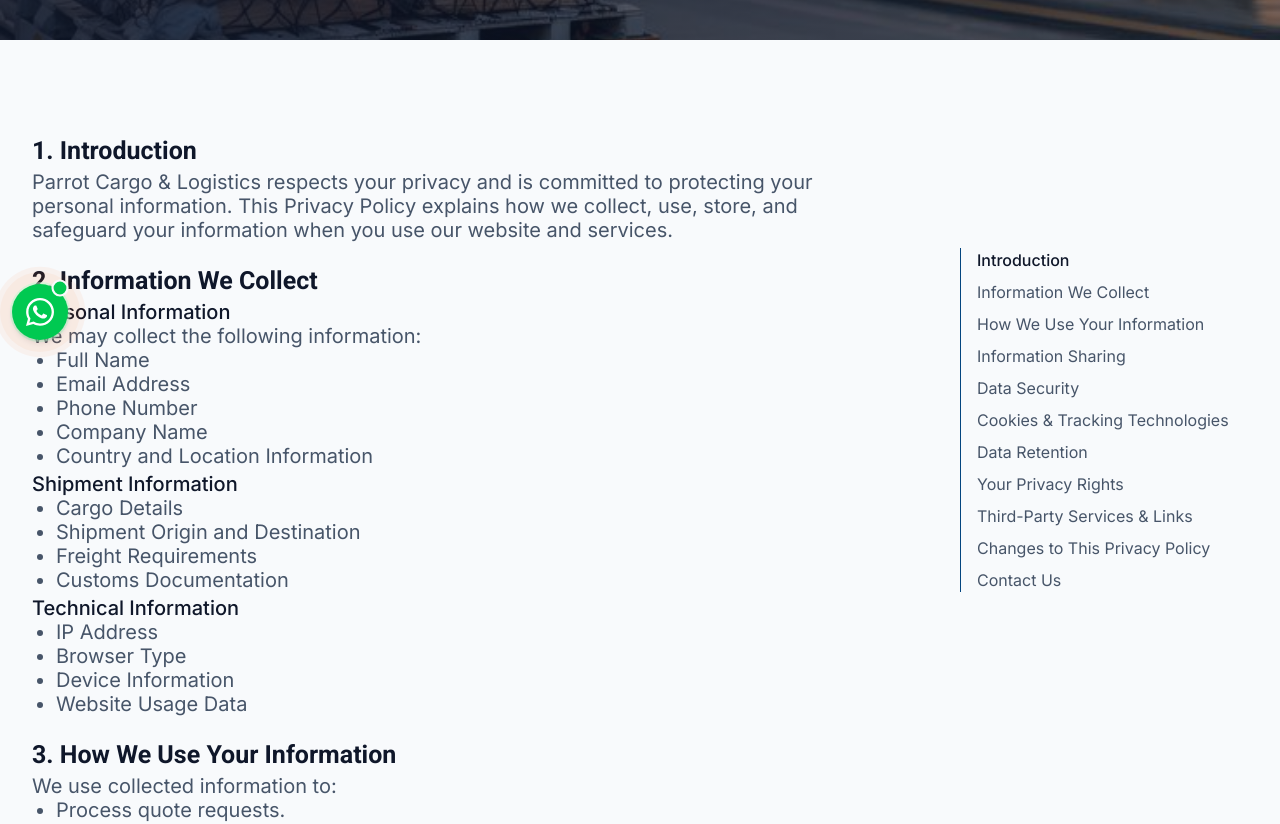
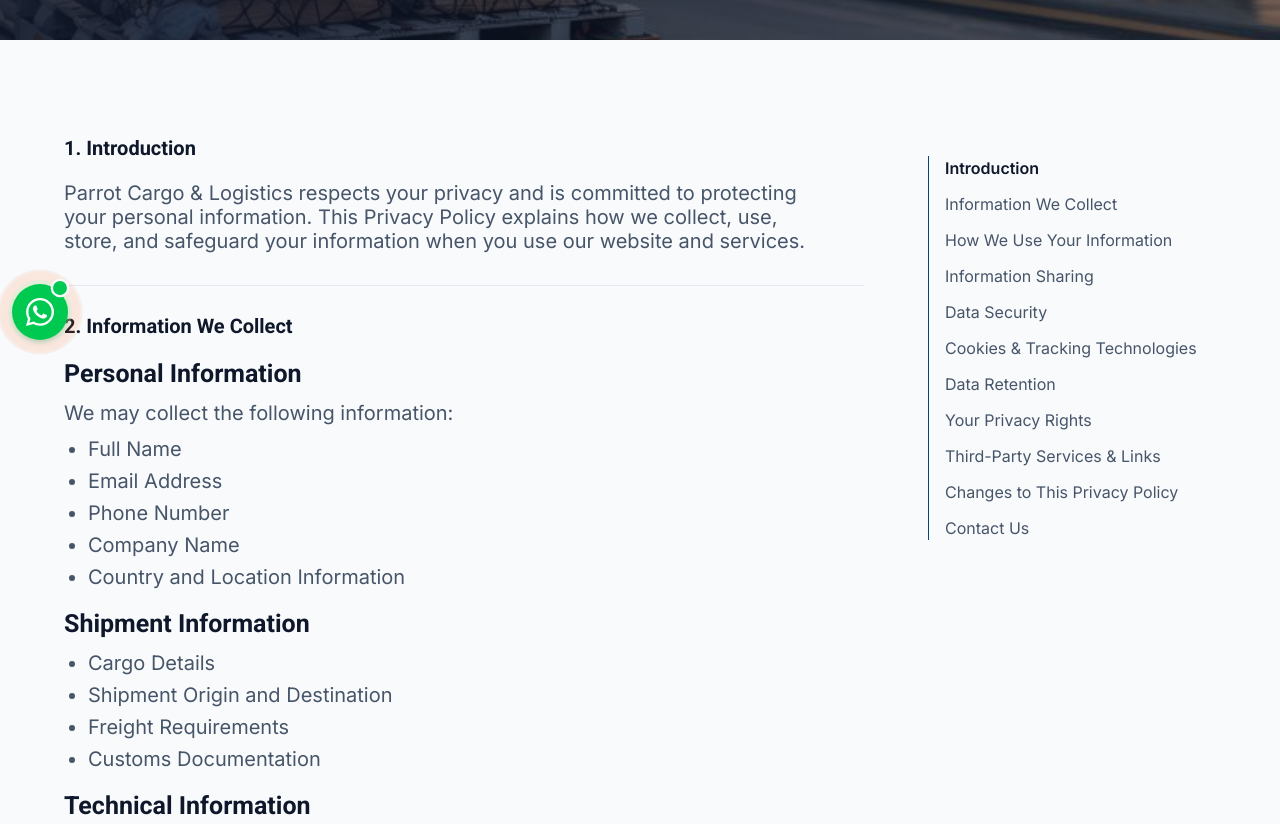
Before and after one commit to SumadTech/Parrot-Cargo, a Next.js app: page /privacy-policy in a window 1280 px wide. Shown: the part 420-1244 px from the top of the page. Built offline with nearby package versions, Linux system fonts and the light colour scheme; no server answers.

Commit message:
style(legal): improve legal content spacing

```diff
--- a/components/sections/legal/legal-content-section.tsx
+++ b/components/sections/legal/legal-content-section.tsx
@@ -20,9 +20,9 @@
   return (
     <Section className="bg-background">
       <Container>
-        <div className="grid grid-cols-1 gap-10 lg:grid-cols-[minmax(0,1fr)_18rem] lg:items-start xl:gap-16">
+        <div className="mx-auto grid max-w-6xl grid-cols-1 gap-10 lg:grid-cols-[minmax(0,1fr)_18rem] lg:items-start xl:gap-16">
           <MotionWrapper className="min-w-0">
-            <article className="max-w-4xl text-body-3 text-heading">
+            <article className="max-w-4xl text-body-3 leading-8 text-heading">
               {sections.map((section, index) => {
                 const sectionId = slugify(section.key);
 
@@ -30,28 +30,40 @@
                   <section
                     key={section.key}
                     id={sectionId}
-                    className={cn(index > 0 ? "mt-6" : "")}
+                    className={cn(
+                      "scroll-mt-32",
+                      index > 0 ? "mt-8 border-t border-stroke pt-7" : "",
+                    )}
                   >
-                    <h2 className="text-body-2 font-semibold text-heading">
+                    <h2 className="text-heading-5 font-semibold leading-tight text-heading sm:text-heading-4">
                       {index + 1}. {t(`sections.${section.key}.title`)}
                     </h2>
 
+                    <div className="mt-5 grid gap-5">
                       {section.blocks?.map((block) => (
-                      <div key={block.key} className="mt-1">
-                        {t.has(`sections.${section.key}.blocks.${block.key}.title`) ? (
-                          <p className="font-medium text-heading">
-                            {t(`sections.${section.key}.blocks.${block.key}.title`)}
-                          </p>
+                        <div key={block.key} className="grid gap-3">
+                          {t.has(
+                            `sections.${section.key}.blocks.${block.key}.title`,
+                          ) ? (
+                            <h3 className="text-body-2 font-semibold leading-snug text-heading">
+                              {t(
+                                `sections.${section.key}.blocks.${block.key}.title`,
+                              )}
+                            </h3>
                           ) : null}
 
-                        {t.has(`sections.${section.key}.blocks.${block.key}.description`) ? (
-                          <p className="text-body">
-                            {t(`sections.${section.key}.blocks.${block.key}.description`)}
+                          {t.has(
+                            `sections.${section.key}.blocks.${block.key}.description`,
+                          ) ? (
+                            <p className="max-w-3xl text-body-3 leading-8 text-body">
+                              {t(
+                                `sections.${section.key}.blocks.${block.key}.description`,
+                              )}
                             </p>
                           ) : null}
 
                           {block.list ? (
-                          <ul className="list-disc ps-6 text-body">
+                            <ul className="grid list-disc gap-2 ps-6 text-body-3 leading-8 text-body">
                               {block.list.map((item) => (
                                 <li key={item.key}>
                                   {t(
@@ -62,30 +74,38 @@
                             </ul>
                           ) : null}
 
-                        {block.paragraphs?.map((paragraph) => (
-                          <p key={paragraph.key} className="text-body">
+                          {block.paragraphs?.length ? (
+                            <div className="grid gap-4">
+                              {block.paragraphs.map((paragraph) => (
+                                <p
+                                  key={paragraph.key}
+                                  className="max-w-3xl text-body-3 leading-8 text-body"
+                                >
                                   {t(
                                     `sections.${section.key}.blocks.${block.key}.paragraphs.${paragraph.key}`,
                                   )}
                                 </p>
                               ))}
                             </div>
+                          ) : null}
+                        </div>
                       ))}
+                    </div>
                   </section>
                 );
               })}
             </article>
           </MotionWrapper>
 
-          <aside className="min-w-0 border-s border-primary ps-4 lg:sticky lg:top-28 lg:self-start">
-            <nav aria-label={t("navLabel")} className="grid gap-2">
+          <aside className="min-w-0 border-s border-primary ps-4 lg:sticky lg:top-5 lg:self-start">
+            <nav aria-label={t("navLabel")} className="grid gap-3">
               {sections.map((section, index) => (
                 <a
                   key={section.key}
                   href={`#${slugify(section.key)}`}
                   className={cn(
-                    "text-caption-1 transition-colors hover:text-primary focus-visible:outline-none focus-visible:ring-2 focus-visible:ring-ring focus-visible:ring-offset-2 focus-visible:ring-offset-background",
-                    index === 0 ? "font-medium text-heading" : "text-body",
+                    "text-caption-1 leading-6 transition-colors hover:text-primary focus-visible:outline-none focus-visible:ring-2 focus-visible:ring-ring focus-visible:ring-offset-2 focus-visible:ring-offset-background",
+                    index === 0 ? "font-semibold text-heading" : "text-body",
                   )}
                 >
                   {t(`sections.${section.key}.title`)}
```
Lines whose indentation alone changed are shown as unchanged.
